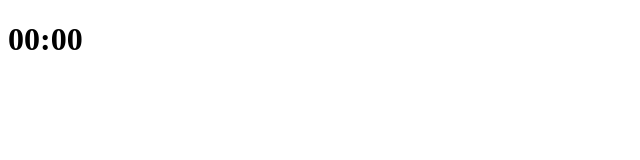
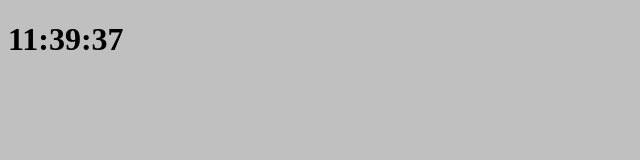
Before and after one commit to goaldae/ToDoList, a plain HTML site: page index.html in a window 1280 px wide. Shown: the whole page, without its empty margins (0-640 px from the left). Drawn offline with Linux system fonts and the light colour scheme.

Commit message:
display time

```diff
--- a/clock.js
+++ b/clock.js
@@ -0,0 +1,15 @@
+const clockContainer = document.querySelector(".js-clock");
+const clockTitle = clockContainer.querySelector("h1");
+
+function getTime(){
+    const date = new Date();
+    const hours = date.getHours();
+    const minutes = date.getMinutes();
+    const seconds = date.getSeconds();
+    clockTitle.innerText = `${hours}:${minutes}:${seconds}`;
+}
+
+function init(){
+    getTime();
+}
+init();
--- a/index.css
+++ b/index.css
@@ -0,0 +1,3 @@
+body{
+    background-color: silver
+}
--- a/index.html
+++ b/index.html
@@ -6,7 +6,7 @@
     </head>
     <body>
         <div class="js-clock">
-            <h1>00:00</h1>
+            <h1 class="js-title">00:00</h1>
         </div>
         <script src="clock.js"></script>
     </body>
```
